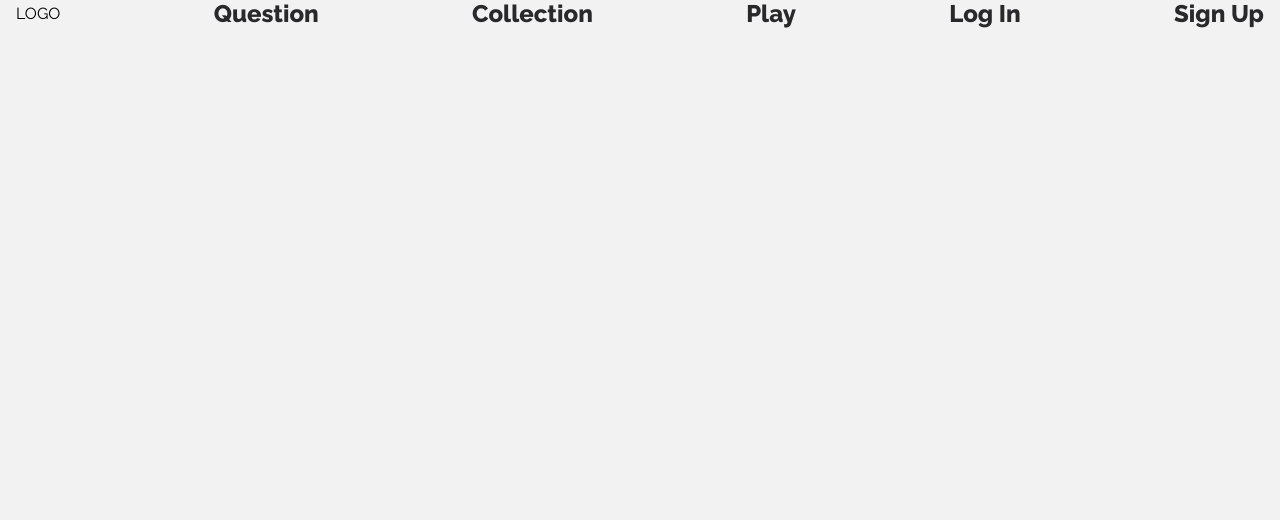
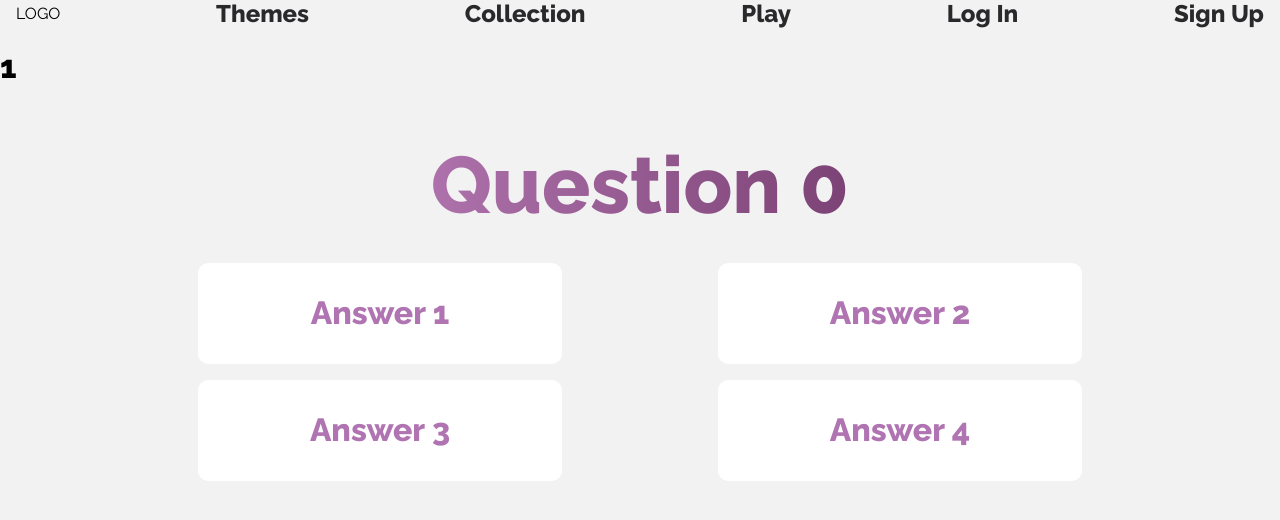
Before and after one commit to Full-remote-2022/front, a Vue app: page /#/theme/1 in a window 1280 px wide. Shown: the top 520 px of the page. Built offline with nearby package versions, Linux system fonts and the light colour scheme; a web font is replaced by a local one.

Commit message:
do questions and get cards

```diff
--- a/src/components/AnswerComponent.vue
+++ b/src/components/AnswerComponent.vue
@@ -1,5 +1,5 @@
 <template>
-    <div class="answer" @click="select()">
+    <div class="answer">
         <p>{{answer.answerText}}</p>
     </div>
 </template>
@@ -15,17 +15,29 @@ const props = defineProps<{
     answer: Answer
 }>()
 
-//select
-function select():void{
-    console.log('selected', props.answer);
-    store.addResponse(props.answer);
-}
-
 </script>
 <style lang="scss" scoped>
     .answer {
         display: flex;
         justify-content: center;
         align-items: center;
+        //blurry glass effect
+        background-color: white;
+        width: 90%;
+        max-width: 300px;
+        backdrop-filter: blur(10px);
+        border-radius: 10px;
+        font-size: min(10vw, 2rem);
+        padding: 2rem;
+        color: #b074b2;
+        font-weight: bold;
+        cursor: pointer;
+
+        height: fit-content;
+
+
+        &:hover {
+        transform: scale(1.1);
     }
+}
 </style>
--- a/src/components/NavBar.vue
+++ b/src/components/NavBar.vue
@@ -1,7 +1,7 @@
 <template>
     <nav>
         <p>LOGO</p>
-        <router-link to="/question">Question</router-link>
+        <router-link to="/themes">Themes</router-link>
         <router-link to="/collection">Collection</router-link>
         <router-link to="/play">Play</router-link>
         <router-link to="/logIn">Log In</router-link>
--- /dev/null
+++ b/src/components/QuestionView.vue
@@ -0,0 +1,70 @@
+<template>
+    <div>
+        <h2>{{question.questionText}}</h2>
+        <section>
+        <AnswerComponent class="answer" v-for="answer in question.answers" :key="answer.answerID" :answer="answer" @click="selected(answer)"></AnswerComponent>
+        </section>
+    </div>
+</template>
+<script setup lang="ts">
+import AnswerComponent from '@/components/AnswerComponent.vue'
+import { Question, Answer } from '@/ts/types'
+import { defineProps,defineEmits } from 'vue'
+
+const emit = defineEmits({
+    selected(answer:Answer) {
+    return true;
+  }
+})
+
+//define props
+const props = defineProps({
+    question: {
+        type: Object as () => Question,
+        required: true
+    }
+})
+
+//raise selected event
+function selected(answer:Answer):void {
+    emit('selected',answer);
+}
+
+</script>
+
+<style scoped lang="scss">
+div {
+    display: flex;
+    flex-direction: column;
+    padding-top: 2rem;
+    width: 100%;
+}
+
+h2{
+    background-image: linear-gradient(
+	to right,/* to add in parameter*/
+	#e1a1e3 0%,
+    #58214e 90%,
+	);
+   color:transparent;
+   font-size: 5rem;
+   -webkit-background-clip:text;
+   text-align: center;
+
+}
+
+section{
+    display: flex;
+    flex-wrap: wrap;
+    justify-content: space-around;
+    flex-direction: row;
+    gap: 1rem;
+    width: 80%;
+    margin: 0 auto;
+    margin-top: 2rem;
+}
+
+
+
+
+</style>
--- a/src/router/index.ts
+++ b/src/router/index.ts
@@ -8,9 +8,9 @@ const routes: Array<RouteRecordRaw> = [
     component: HomeView
   },
   {
-    path: '/questionList',
-    name: 'questionList',
-    component: () => import('@/views/QuestionListView.vue')
+    path: '/themes',
+    name: 'themes',
+    component: () => import('@/views/ThemesListView.vue')
   },
   {
     path:'/collection',
@@ -18,9 +18,9 @@ const routes: Array<RouteRecordRaw> = [
     component: () => import('@/views/CollectionView.vue')
   },
   {
-    path:'/question',
-    name:'question',
-    component: () => import('@/views/QuestionView.vue')
+    path:'/theme/:name',
+    name:'theme',
+    component: () => import('@/views/ThemeView.vue')
   },
   {
     path:'/logIn',
--- a/src/styles/global.scss
+++ b/src/styles/global.scss
@@ -26,6 +26,9 @@ $white:#f2e9e4;
 $highlight:#e07a5f;
 
 $formbgcolor: $grey;
+
+$pink :#e1a1e3;
+$purple :#58214e;
 
 
 //----------QUESTIONS & ANSWERS-----
--- a/src/ts/types.ts
+++ b/src/ts/types.ts
@@ -15,7 +15,7 @@ export interface Card {
     cardText: string,
     cardTitle: string,
     cardImage: string,
-    cardExpiratinoDate: Date,
+    cardExpirationDate: Date,
     cardRarity: Rarity,
 }
 
--- a/src/views/CollectionView.vue
+++ b/src/views/CollectionView.vue
@@ -19,7 +19,7 @@ function getCards():void {
             cardTitle: "Card",
             cardRarity: Rarity.Common,
             cardImage: "https://i.imgur.com/1ZQ3Z0M.png",
-            cardExpiratinoDate: new Date(),
+            cardExpirationDate: new Date(),
 
         }
         cards.value.push(card);
--- a/src/views/QuestionView.vue
+++ /dev/null
@@ -1,98 +0,0 @@
-<template>
-    <div>
-        <h2>{{question.questionText}}</h2>
-        <section>
-        <AnswerComponent class="answer" v-for="answer in question.answers" :key="answer.answerID" :answer="answer"></AnswerComponent>
-        </section>
-    </div>
-</template>
-<script setup lang="ts">
-import { ref } from 'vue'
-import AnswerComponent from '@/components/AnswerComponent.vue'
-import { Question } from '@/ts/types'
-//import main store
-
-
-let question = ref<Question>({
-    questionID: 5,
-    questionText: "A very important question",
-    answers: [
-        {
-            answerID: 1,
-            answerText: "Answer 1",
-            questionID: 5,
-        },
-        {
-            answerID: 2,
-            answerText: "Answer 2",
-            questionID: 5,
-        },
-        {
-            answerID: 3,
-            answerText: "Answer 3",
-            questionID: 5,
-        },
-        {
-            answerID: 4,
-            answerText: "Answer 4",
-            questionID: 5,
-        },
-    ],
-})
-
-</script>
-
-<style scoped lang="scss">
-div {
-    display: flex;
-    flex-direction: column;
-    padding-top: 2rem;
-}
-
-h2{
-    background-image: linear-gradient(
-	to right,/* to add in parameter*/
-	#e1a1e3 0%,
-    #58214e 90%,
-	);
-   color:transparent;
-   font-size: 5rem;
-   -webkit-background-clip:text;
-   text-align: center;
-
-}
-
-section{
-    display: flex;
-    flex-wrap: wrap;
-    justify-content: space-around;
-    gap: 1rem;
-    width: 80%;
-    margin: 0 auto;
-    margin-top: 2rem;
-}
-
-.answer {
-    //blurry glass effect
-    background-color: white;
-    width: 90%;
-    max-width: 300px;
-    backdrop-filter: blur(10px);
-    border-radius: 10px;
-    font-size: min(10vw, 2rem);
-    padding: 2rem;
-    color: #b074b2;
-    font-weight: bold;
-    cursor: pointer;
-
-    height: fit-content;
-
-
-    &:hover {
-    transform: scale(1.1);
-}
-
-}
-
-
-</style>
--- /dev/null
+++ b/src/views/ThemeView.vue
@@ -0,0 +1,131 @@
+<template>
+    <div>
+        <h1>{{theme}}</h1>
+        <section v-if="(current<questions.length)">
+        <QuestionView v-for="(q,i) in questions" :key="q.questionID" :question="q"  v-show="(current==i)" @selected="nextQuestion" />
+        </section>
+        <section v-else>
+            <CardComponent :card="cardReward" v-if="(cardReward!=null)" />
+            <button @click="goToThemeList"> <label>Collecter</label></button>
+        </section>
+    </div>
+</template>
+<script setup lang="ts">
+import QuestionView from '@/components/QuestionView.vue';
+import { ref } from 'vue'
+import router from '@/router'
+import { Answer, Question, Card, Rarity } from '@/ts/types'
+import CardComponent from '@/components/CardComponent.vue'
+
+//get theme from router params
+let theme = ref<any>("") ;
+let current = ref<number>(0);
+let questions = ref<Question[]>([]);
+let answers = ref<Answer[]>([]);
+let cardReward = ref<Card | null>(null);
+
+//if theme is not an array of themes, redirect to home
+theme.value = router.currentRoute.value.params.name;
+
+function getQuestionsFromTheme():void {
+    //push 3 random questions from theme to questions
+    for(let i = 0; i < 3; i++){
+        let question:Question = {
+            questionID: i,
+            questionText: "Question "+i,
+            answers: [
+                {
+                    answerID: 1,
+                    answerText: "Answer 1",
+                    questionID: 5,
+                },
+                {
+                    answerID: 2,
+                    answerText: "Answer 2",
+                    questionID: 5,
+                },
+                {
+                    answerID: 3,
+                    answerText: "Answer 3",
+                    questionID: 5,
+                },
+                {
+                    answerID: 4,
+                    answerText: "Answer 4",
+                    questionID: 5,
+                },
+            ],
+        }
+        questions.value.push(question);
+    }
+}
+
+function nextQuestion(answer:Answer):void {
+    //add answer list of selected answers
+    answers.value.push(answer);
+
+    current.value++;
+
+    //if all questions have been answered, get card reward
+    if(current.value == questions.value.length){
+        getReward();
+    }
+
+}
+
+function goToThemeList():void {
+    console.log("go to theme list");
+    router.push({name: "themes"});
+}
+
+function getReward():void {
+    //get card from server
+    let card:Card = {
+        cardText: "This is a card",
+        cardTitle: "Card",
+        cardRarity: Rarity.Common,
+        cardImage: "https://i.imgur.com/1ZQ3Z0M.png",
+        cardExpirationDate: new Date(),
+
+    };
+    cardReward.value = card;
+}
+
+getQuestionsFromTheme()
+
+</script>
+
+<style scoped lang="scss">
+section{
+    display: flex;
+    justify-content: center;
+    align-items: center;
+    flex-direction: column;
+}
+button{
+    margin-top: 2rem;
+    padding: 1rem;
+    border-radius: 5px;
+    border: none;
+    cursor: pointer;
+    background-color: white;
+
+    &:hover{
+        transform: scale(1.1);
+    }
+
+    label{
+        font-size: 1.3rem;
+        font-weight: bold;
+        background-image: linear-gradient(to right,$pink,$purple);
+        color:transparent;
+        -webkit-background-clip:text;
+        text-align: center;
+        border:transparent;
+    }
+
+
+}
+
+
+</style>
```
Also changed, not shown: src/views/ThemesListView.vue (renamed from src/views/QuestionListView.vue).
